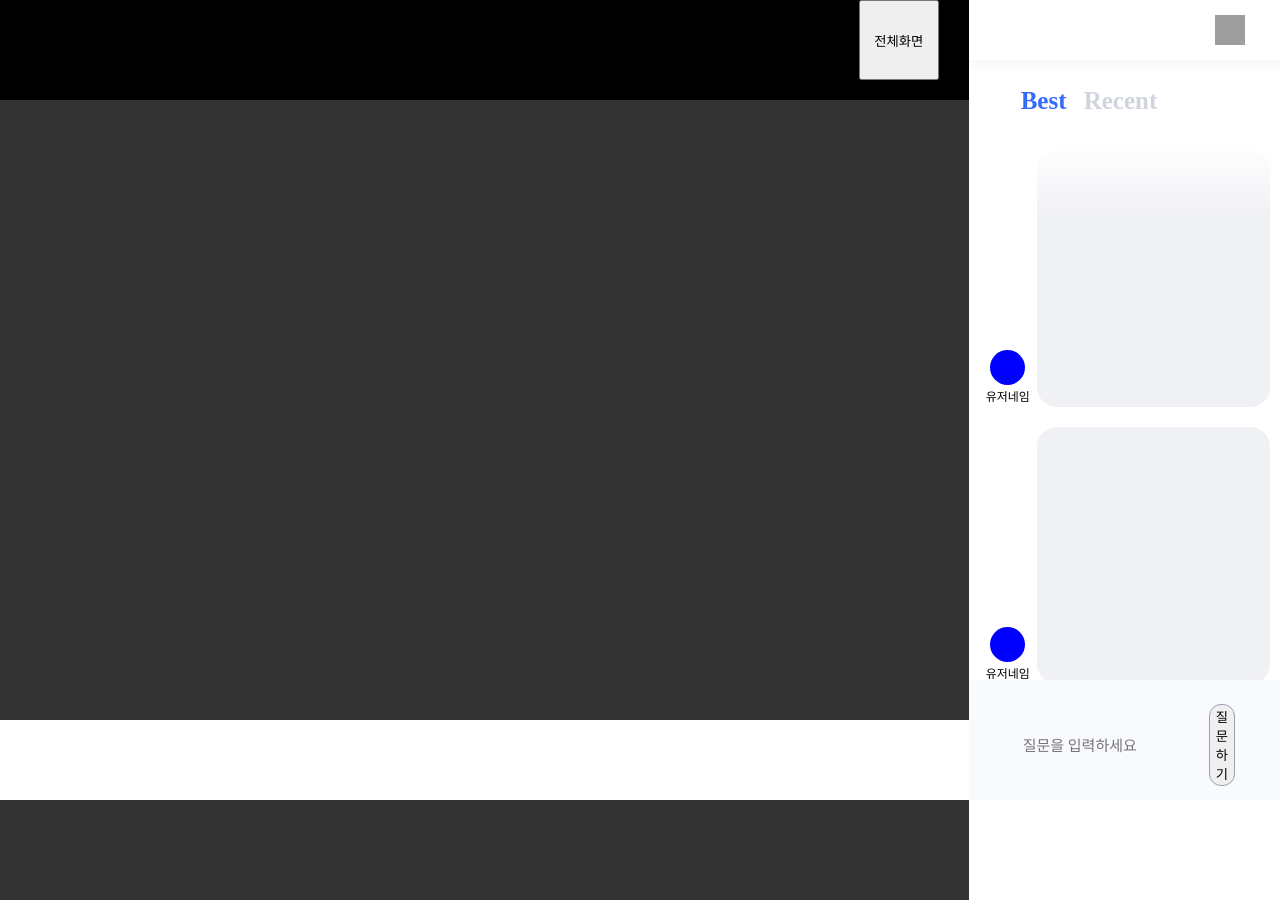
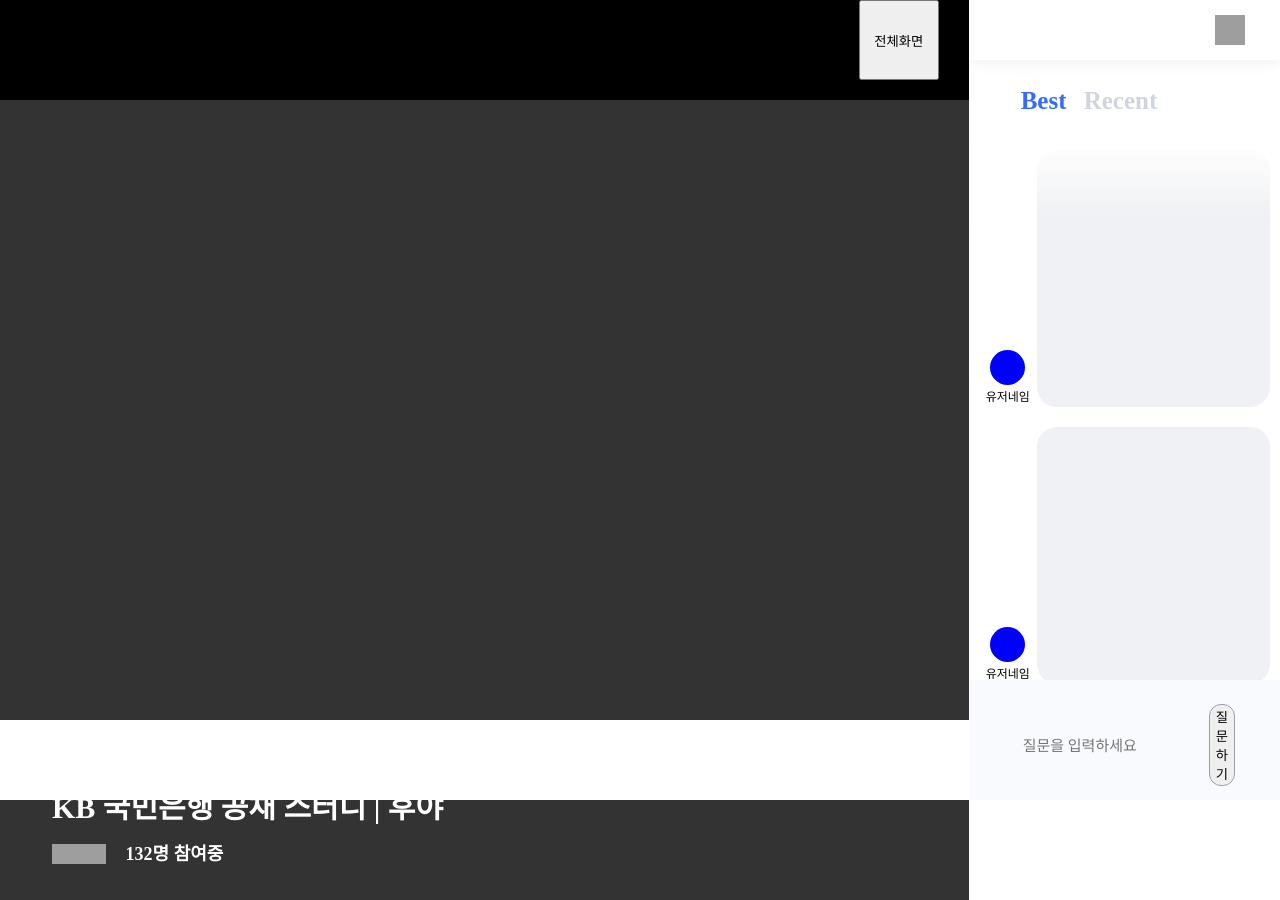
Before and after one commit to real-compacted-developer/connect-class, a React (Create React App) app in the folder front/: page /study/1 in a window 1280 px wide. Built offline with nearby package versions, Linux system fonts and the light colour scheme; grey boxes are pictures that could not be loaded.

Commit message:
feat: 스터디 정보를 표시하는 문구 추가
Content 컴포넌트에 해당 하위 컴포넌트를 제작

```diff
--- a/front/src/components/StudyRoom/Slide/Content.tsx
+++ b/front/src/components/StudyRoom/Slide/Content.tsx
@@ -1,5 +1,7 @@
 import React, { Component } from "react";
 import styled from "styled-components";
+
+import Information from "./Information";
 
 const Wrapper = styled.div`
   width: 100%;
@@ -29,6 +31,10 @@ export default class StudyButton extends Component<Props, States> {
   componentDidMount() {}
 
   render() {
-    return <Wrapper></Wrapper>;
+    return (
+      <Wrapper>
+        <Information></Information>
+      </Wrapper>
+    );
   }
 }
--- /dev/null
+++ b/front/src/components/StudyRoom/Slide/Information.tsx
@@ -0,0 +1,89 @@
+import React, { Component } from "react";
+import styled from "styled-components";
+
+const Wrapper = styled.div`
+  width: 100%;
+  height: 60px;
+
+  position: absolute;
+  left: 52px;
+  bottom: 50px;
+
+  z-index: 1000;
+`;
+
+const Title = styled.p`
+  height: 30px;
+  font-family: GmarketSans;
+  font-size: 30px;
+  font-weight: bold;
+  font-stretch: normal;
+  font-style: normal;
+  line-height: 1.2;
+  letter-spacing: normal;
+  text-align: left;
+  color: #ffffff;
+
+  margin: 0;
+`;
+
+const SubInformation = styled.p`
+  width: 100%;
+  height: 18px;
+  font-family: GmarketSans;
+  font-size: 18px;
+  font-weight: bold;
+  font-stretch: normal;
+  font-style: normal;
+  line-height: 1.22;
+  letter-spacing: normal;
+  text-align: left;
+  color: #ffffff;
+
+  margin: 0;
+`;
+
+const FooterWrapper = styled.div`
+  margin-top: 24px;
+  width: 100%;
+  height: 20px;
+
+  display: flex;
+`;
+
+const Icon = styled.div`
+  width: 58px;
+  height: 20px;
+
+  background-image: url("https://cdn.zeplin.io/5f2aa3244602602fbd41641d/assets/D5C47D8D-E9A0-4B15-8348-2FC2A2CB32EA.svg");
+  background-repeat: no-repeat;
+  background-size: 58px 20px;
+
+  margin-right: 20px;
+`;
+
+type Props = {};
+
+type States = {};
+
+export default class Information extends Component<Props, States> {
+  constructor(props: Props) {
+    super(props);
+  }
+
+  componentWillMount() {}
+
+  componentDidMount() {}
+
+  render() {
+    return (
+      <Wrapper>
+        <Title>KB 국민은행 공채 스터디 | 후야</Title>
+        <FooterWrapper>
+          <Icon></Icon>
+          <SubInformation>132명 참여중</SubInformation>
+        </FooterWrapper>
+      </Wrapper>
+    );
+  }
+}
```
